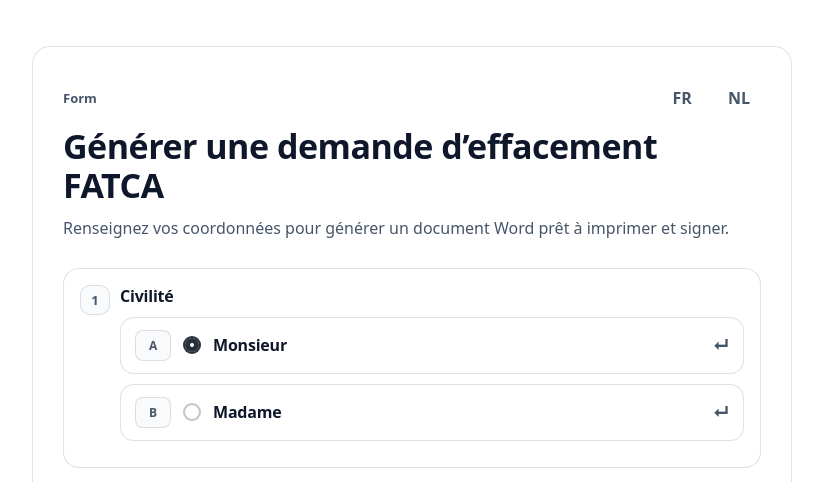
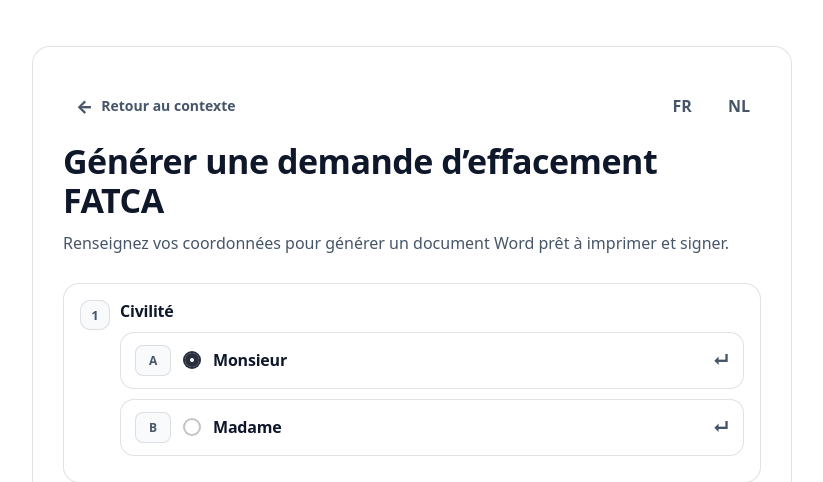
Before and after one commit to lehagrefabien-commits/fatca-application, a Flask app: page /fr in a window 1280 px wide. Shown: the part 64-546 px from the top of the page, without its empty margins (228-1051 px from the left). Run offline with Flask 3, Linux system fonts and the light colour scheme; some libraries are stand-ins or nearby versions.

Commit message:
Update form.html

```diff
--- a/templates/form.html
+++ b/templates/form.html
@@ -256,12 +256,20 @@
     <div class="card">
 
       <div class="topline">
-        <div style="color:var(--muted); font-weight:800; font-size:13px;">Form</div>
-        <div class="langlinks">
-          <a href="/fr">FR</a>
-          <a href="/nl">NL</a>
-        </div>
-      </div>
+  <a class="backlink" href="/context/{{ lang }}">
+    <span class="backicon">←</span>
+    {% if lang == "nl" %}
+      Terug naar context
+    {% else %}
+      Retour au contexte
+    {% endif %}
+  </a>
+
+  <div class="langlinks">
+    <a href="/fr">FR</a>
+    <a href="/nl">NL</a>
+  </div>
+</div>
 
       <h1>{{ t.title }}</h1>
       <p class="sub">{{ t.subtitle }}</p>
```
